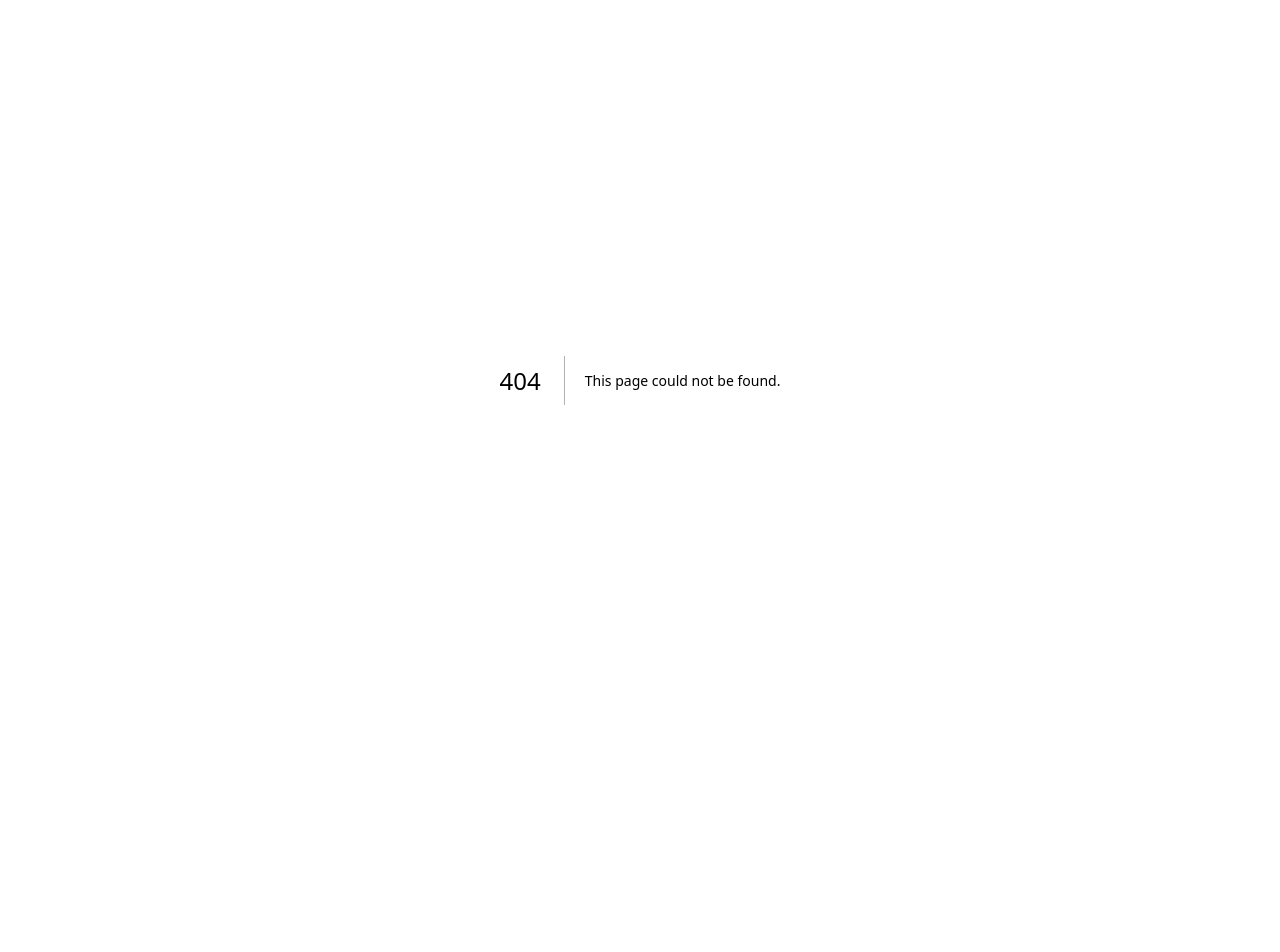
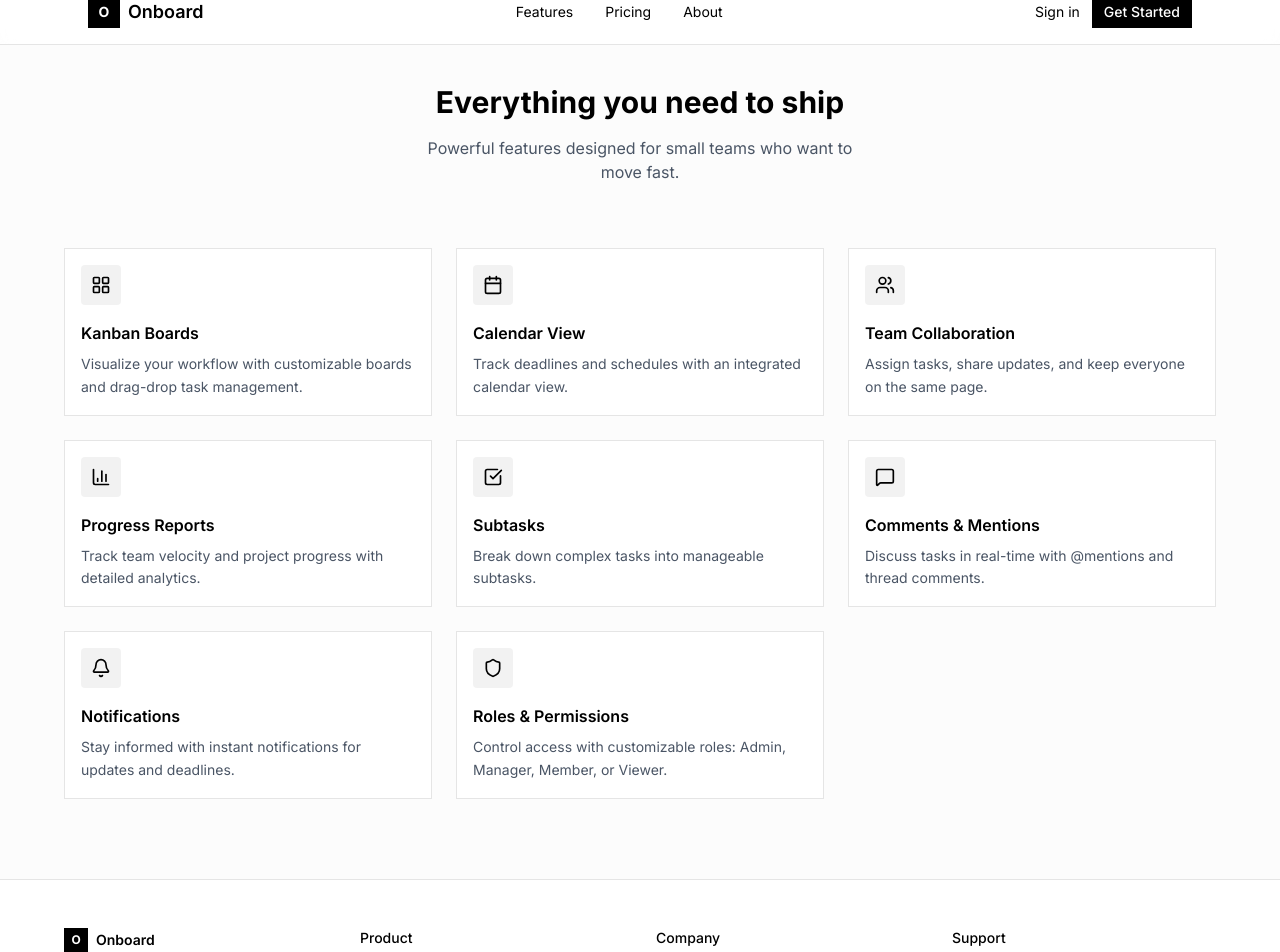
Before and after one commit to samuel-sarmah/onboad, a Next.js app: page /features in a window 1280 px wide. Before the commit this address had no page. Shown: the part 20-972 px from the top of the page. Before the commit the page ends 800 px from the top, so only its background shows below. Built offline with nearby package versions, Linux system fonts and the light colour scheme.

Commit message:
Add features page

```diff
--- /dev/null
+++ b/src/app/features/page.tsx
@@ -0,0 +1,18 @@
+import { Header, Features, Footer } from "@/components/landing";
+
+export const metadata = {
+  title: "Features - Onboard | Project Management for Small Teams",
+  description: "Explore all the powerful features that make Onboard the best project management tool for small teams.",
+};
+
+export default function FeaturesPage() {
+  return (
+    <main className="min-h-screen bg-white">
+      <Header />
+      <div className="pt-6">
+        <Features />
+      </div>
+      <Footer />
+    </main>
+  );
+}
```
